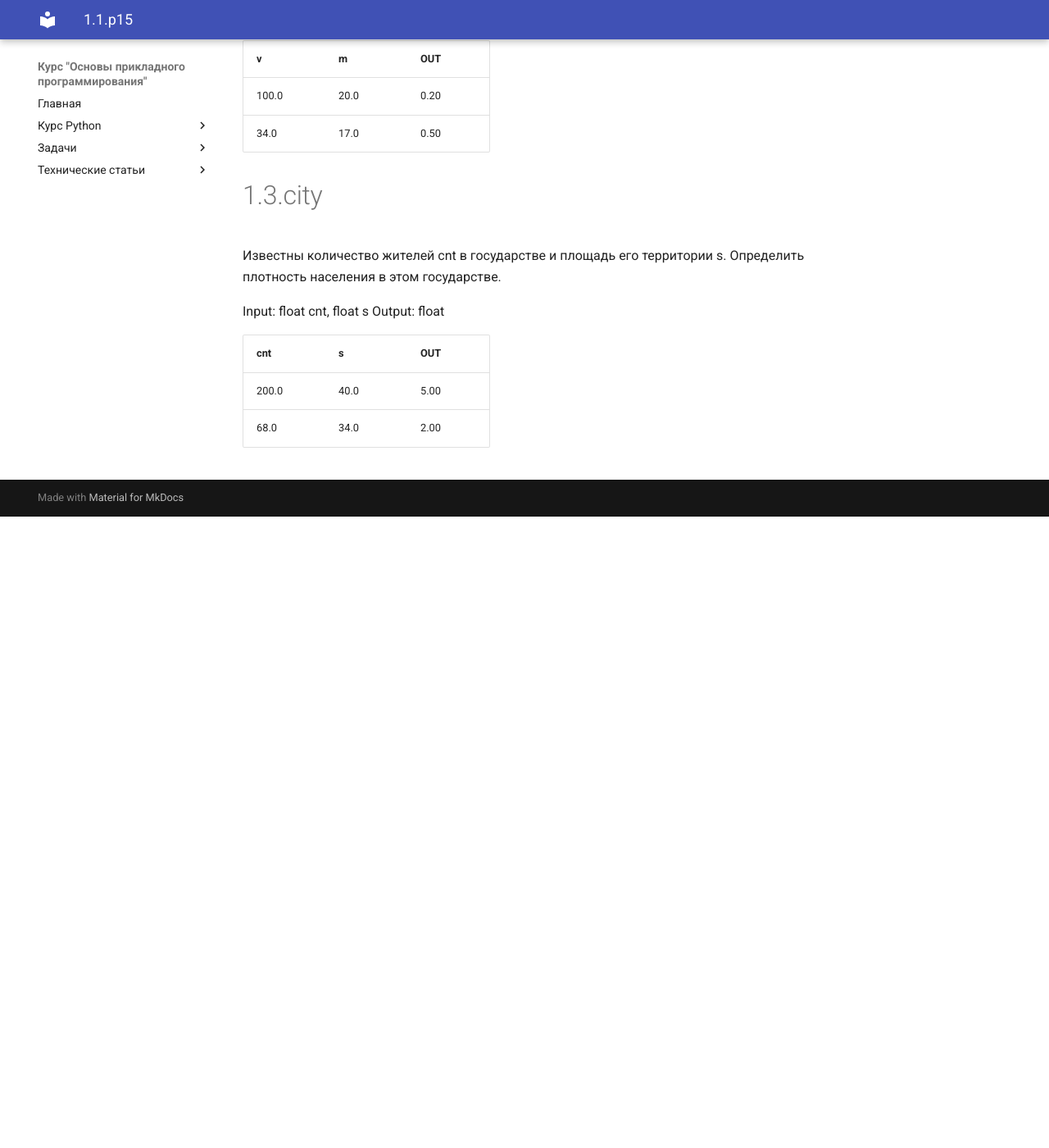
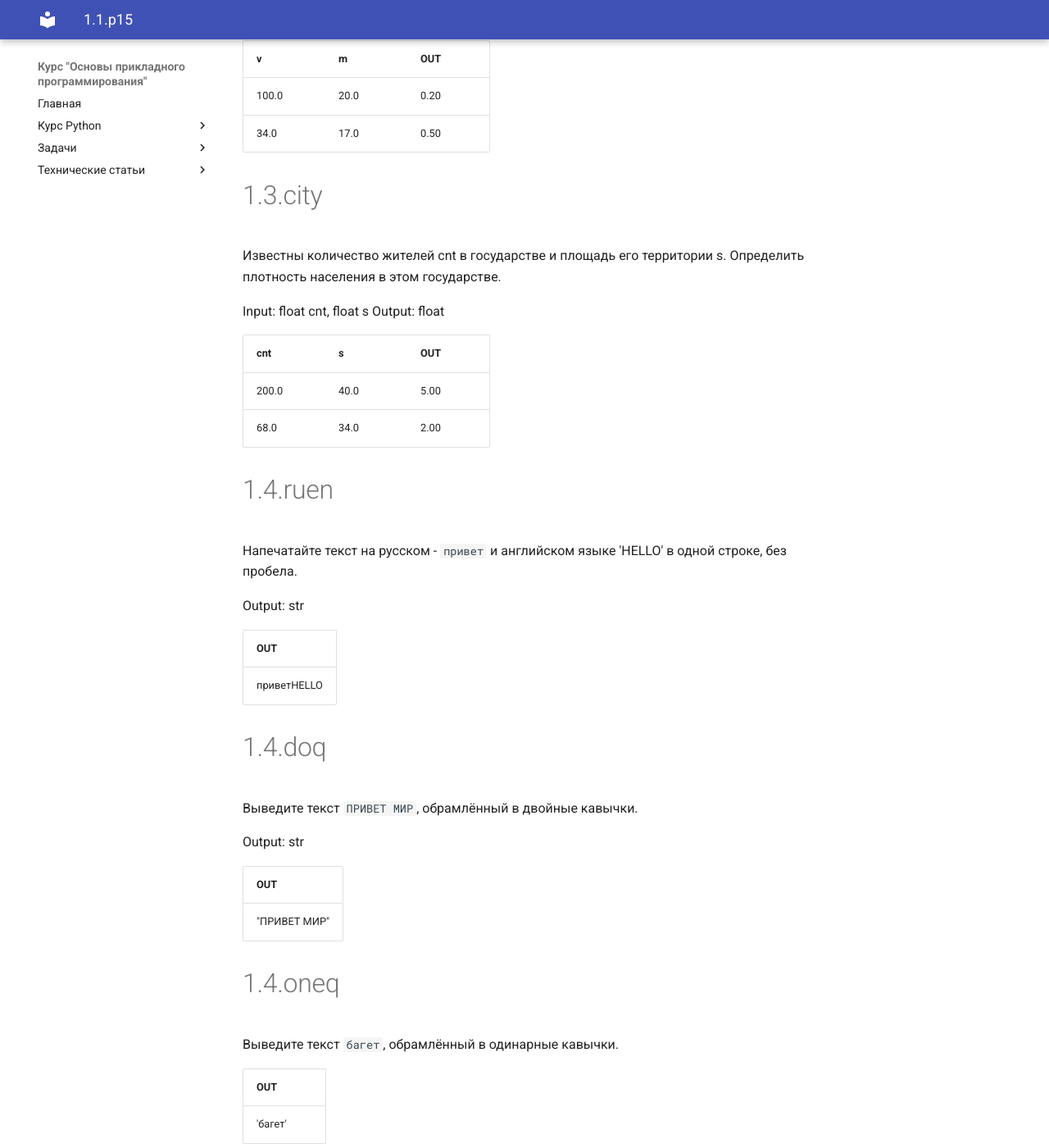
Before and after one commit to antlas1/studyprog, an MkDocs documentation site: the page built from docs/tech/coding_tasks.md, in a window 1280 px wide and 1400 px high, scrolled down 9194 px. Shown: the whole window at 82% size. Built offline with MkDocs 1.6.1 and Material for MkDocs 9.7.7, drawn with Linux system fonts in a browser that asks for light colours; a script that is not in the unit is left out; before the commit the page ends 9824 px from its top, so only the background shows below that; some of the changed text lies outside the part shown.

Commit message:
upd etal

```diff
--- a/docs/tech/coding_tasks.md
+++ b/docs/tech/coding_tasks.md
@@ -297,3 +297,34 @@ Output: float
 |-|-|---|
 |200.0|40.0|5.00|
 |68.0|34.0|2.00|
+
+#1.4.ruen
+Напечатайте текст на русском - `привет` и английском языке 'HELLO' в одной строке, без пробела.
+
+Output: str
+
+|OUT|
+|---|
+|приветHELLO|
+
+#1.4.doq
+Выведите текст `ПРИВЕТ МИР`, обрамлённый в двойные кавычки.
+
+Output: str
+
+|OUT|
+|---|
+|"ПРИВЕТ МИР"|
+
+#1.4.oneq
+Выведите текст `багет`, обрамлённый в одинарные кавычки.
+
+|OUT|
+|---|
+|'багет'|
+
+#1.5.varc2
+Создать переменную со значением числа пи до второго знака после запятой. Затем создать вторую и присвоить ей значение первой.
+Поменять местами (по кругу) содержимое переменных вещественного типа A,B,С и вывести новые значения A,B,С.
+Вычислите объем куба, сторона которого задаётся вещественным числом в переменную a. Объём вычисляется как значение стороны возведенное в третью степень.
+Переведите вершки (старинная русская мера) в миллиметры. Вершки заданы в переменной versh, 1 вершок = 44,45 мм. Вывод оформить следующим образом: вывести строчку "Было вершков", затем значение переменной verh, затем "Стало мм" и вычисленное значение в миллиметрах.
```
Also changed, not shown: 1 other file.
